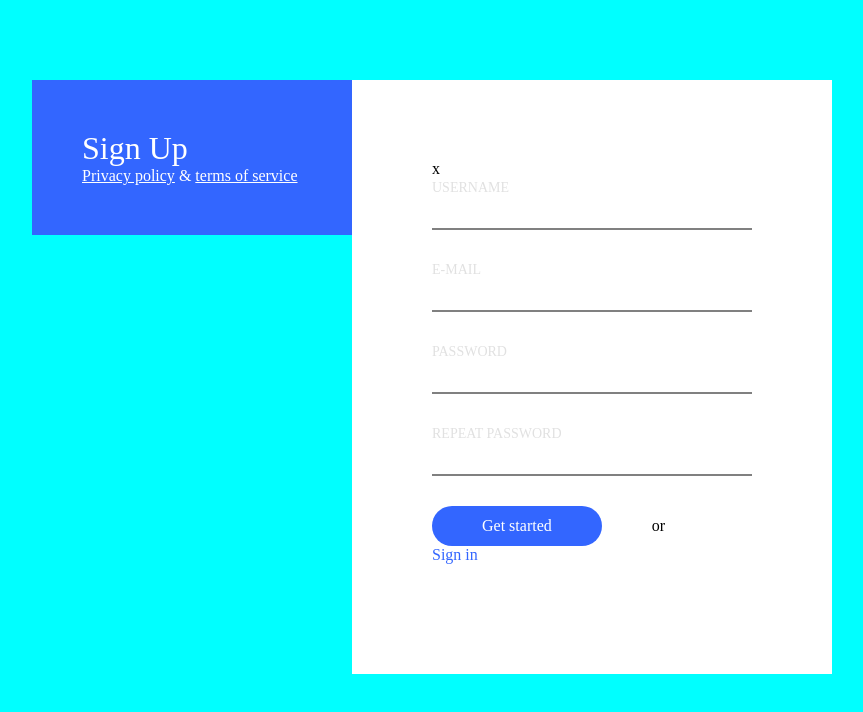
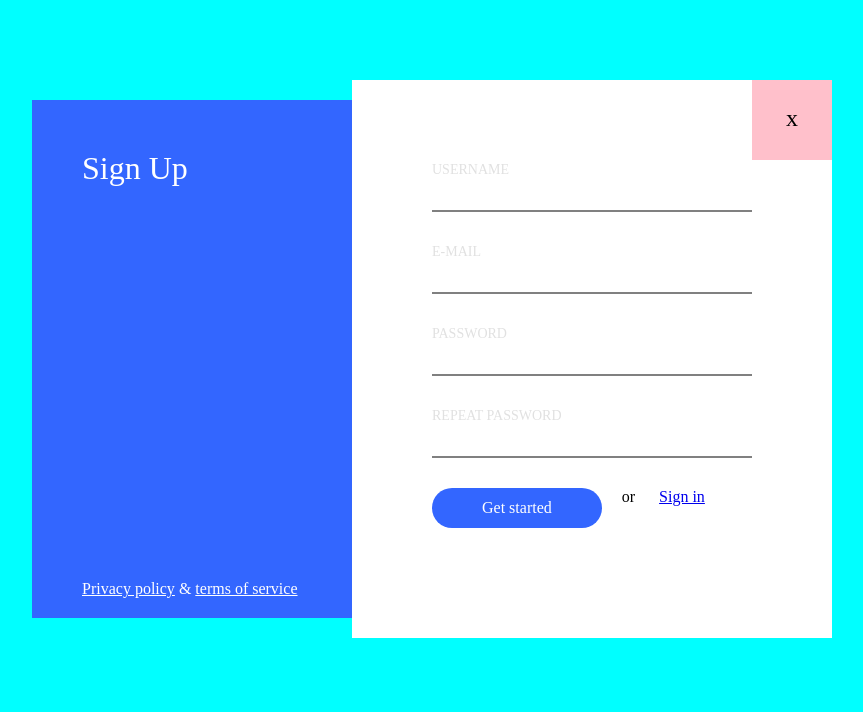
Before and after one commit to ievaskyriene/SIgn-up, a plain HTML site: page index.html in a window 1280 px wide. Shown: the whole page, without its empty margins (208-1071 px from the left). Drawn offline with Linux system fonts and the light colour scheme.

Commit message:
css tarpinis

```diff
--- a/css/style.css
+++ b/css/style.css
@@ -8,6 +8,7 @@ body{
         width: 800px;
         margin-top: 80px;
         margin-left: calc(50% - 400px);
+        position: relative;
 }
 
     .left{
@@ -16,6 +17,10 @@ body{
         float: left;
         background-color: #3366ff;
         padding: 50px;
+        position: absolute;
+        top:20px;
+        left: 0px;
+        bottom: 20px;
     }
 
         h1{
@@ -27,6 +32,10 @@ body{
 
         footer{
             color: #ffffff;
+            position: absolute;
+            left: 50px;
+            right: 50px;
+            bottom: 20px;
 
         }
             footer > a{
@@ -42,35 +51,68 @@ body{
         background-color: #ffffff;
         display: inline-block;
         width: 60%;
-        float: left;
+        float: right;
+        position: relative;
     }
 
+        .btn,
+        .form-row > span
+        .form-row > a
+
+        {
+            display: inline-block;
+            float: left;
+            font-size: 16px;
+            line-height: 20px;
+        }
+
         .btn{
-            display: inline-block;
-           float: left;
             color: #ffffff;
             border-radius: 20px;
             padding: 10px 50px;
             background-color:#3366ff;
-            font-size: 16px;
-            line-height: 20px;
         }
 
         .form-row > span{
+            margin-left: 20px;
+        }
+
+        .form-row > a{
+
+        margin-left: 20px;
+    }
+/*
+        {
             float: left;
             display: inline-block;
-            padding: 10px 50px;
-            font-size: 16px;
-            line-height: 20px;
+
 
         }
 
-        .form-row > a{
+        {
             display: inline-block;
             float: left;
             color: #3366ff;
             text-decoration: none;
+            padding: 10px;
+            font-size: 14px;
+            line-height: 20px;
+        }*/
+
+        .x{
+            display: inline-block;
+            background-color: pink;
+            width: 80px;
+            height: 80px;
+            text-align: center;
+            font-size: 24px;
+            line-height: 76px;
+
+            position: absolute;
+            top: 0px;
+            right: 0px;
         }
+
 
 
 
```
